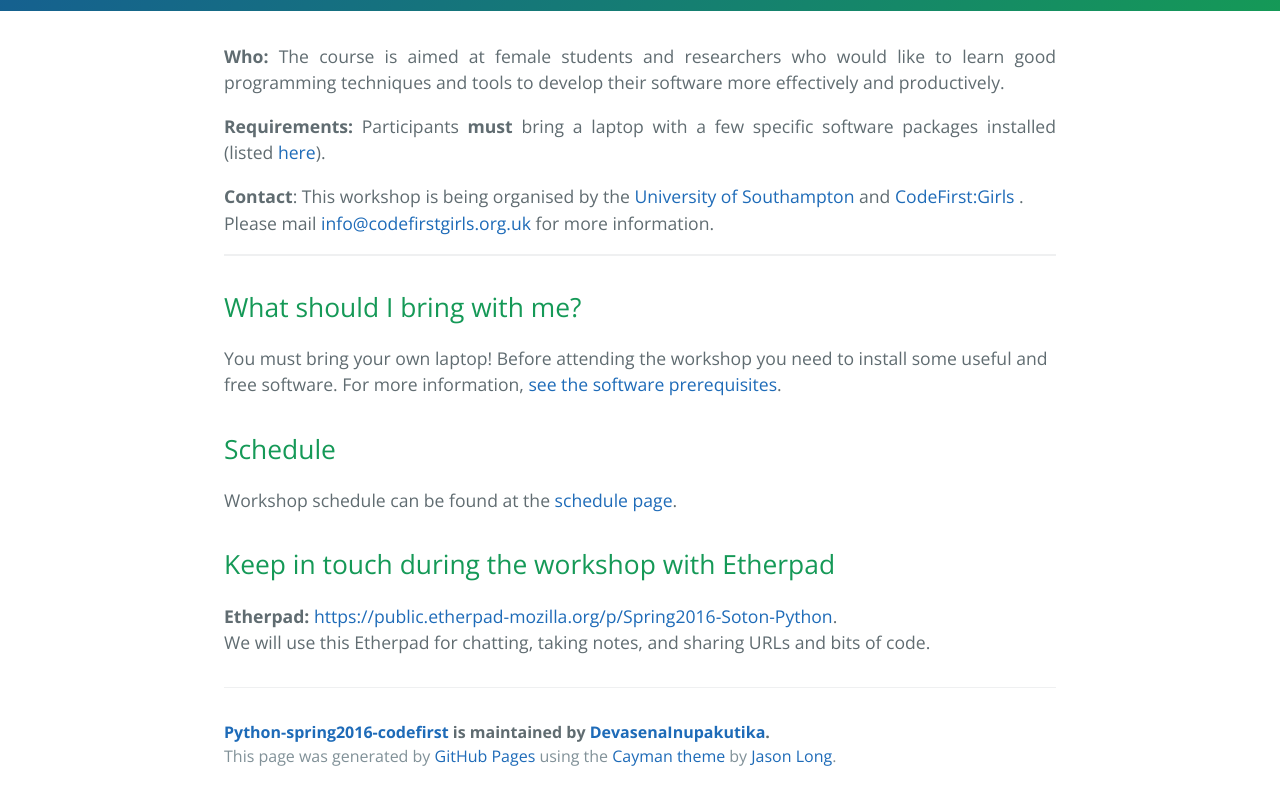
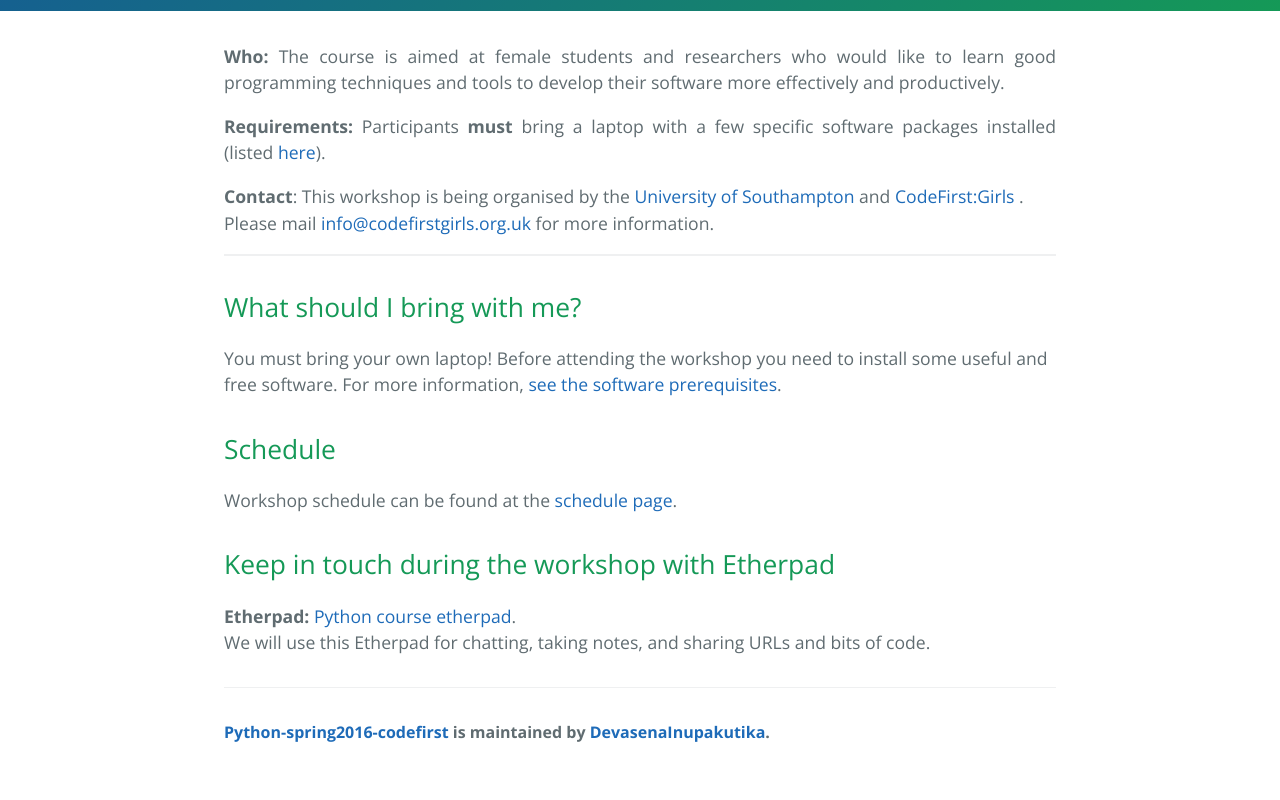
Before and after one commit to DevasenaInupakutika/Python-Spring2016-CodeFirst, a plain HTML site: page index.html in a window 1280 px wide. Shown: the part 372-1172 px from the top of the page. After the commit the page ends 1148 px from the top, so only its background shows below. Drawn offline with nearby package versions, Linux system fonts and the light colour scheme.

Commit message:
Corrected improper links

```diff
--- a/index.html
+++ b/index.html
@@ -76,7 +76,7 @@ You must bring your own laptop! Before attending the workshop you need to instal
 <h2 margin=0px>Keep in touch during the workshop with Etherpad</h2>
 
 <p>
-  <strong>Etherpad:</strong> <a href="https://public.etherpad-mozilla.org/p/Spring2016-Soton-Python">https://public.etherpad-mozilla.org/p/Spring2016-Soton-Python</a>.
+  <strong>Etherpad:</strong> <a href="https://public.etherpad-mozilla.org/p/Spring2016-Soton-Python">Python course etherpad</a>.
   <br/>
   We will use this Etherpad for chatting, taking notes, and sharing URLs and bits of code.
 </p>
@@ -85,8 +85,6 @@ You must bring your own laptop! Before attending the workshop you need to instal
 
       <footer class="site-footer">
         <span class="site-footer-owner"><a href="https://github.com/DevasenaInupakutika/Python-Spring2016-CodeFirst">Python-spring2016-codefirst</a> is maintained by <a href="https://github.com/DevasenaInupakutika">DevasenaInupakutika</a>.</span>
-
-        <span class="site-footer-credits">This page was generated by <a href="https://pages.github.com">GitHub Pages</a> using the <a href="https://github.com/jasonlong/cayman-theme">Cayman theme</a> by <a href="https://twitter.com/jasonlong">Jason Long</a>.</span>
       </footer>
 
     </section>
```
